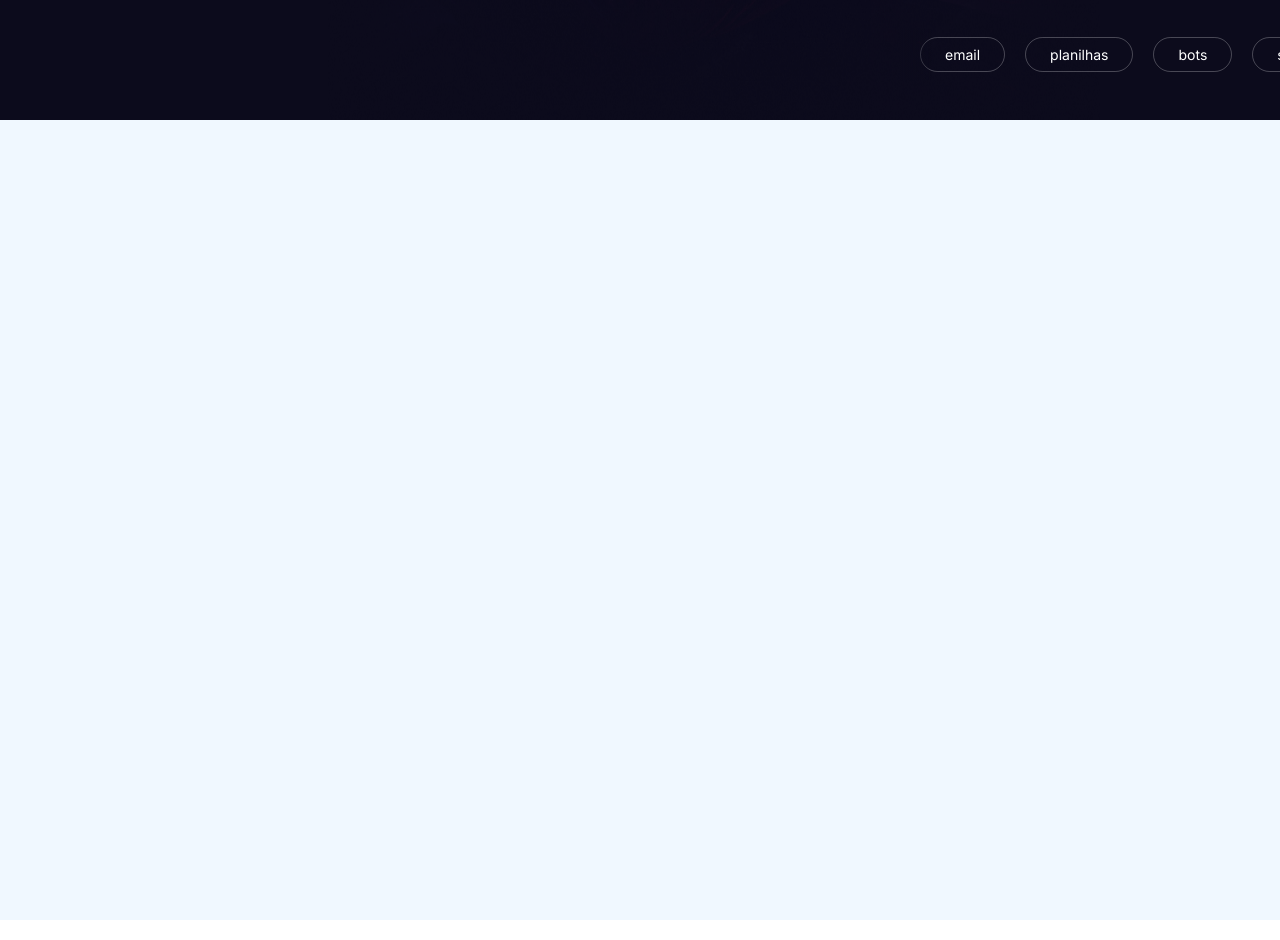
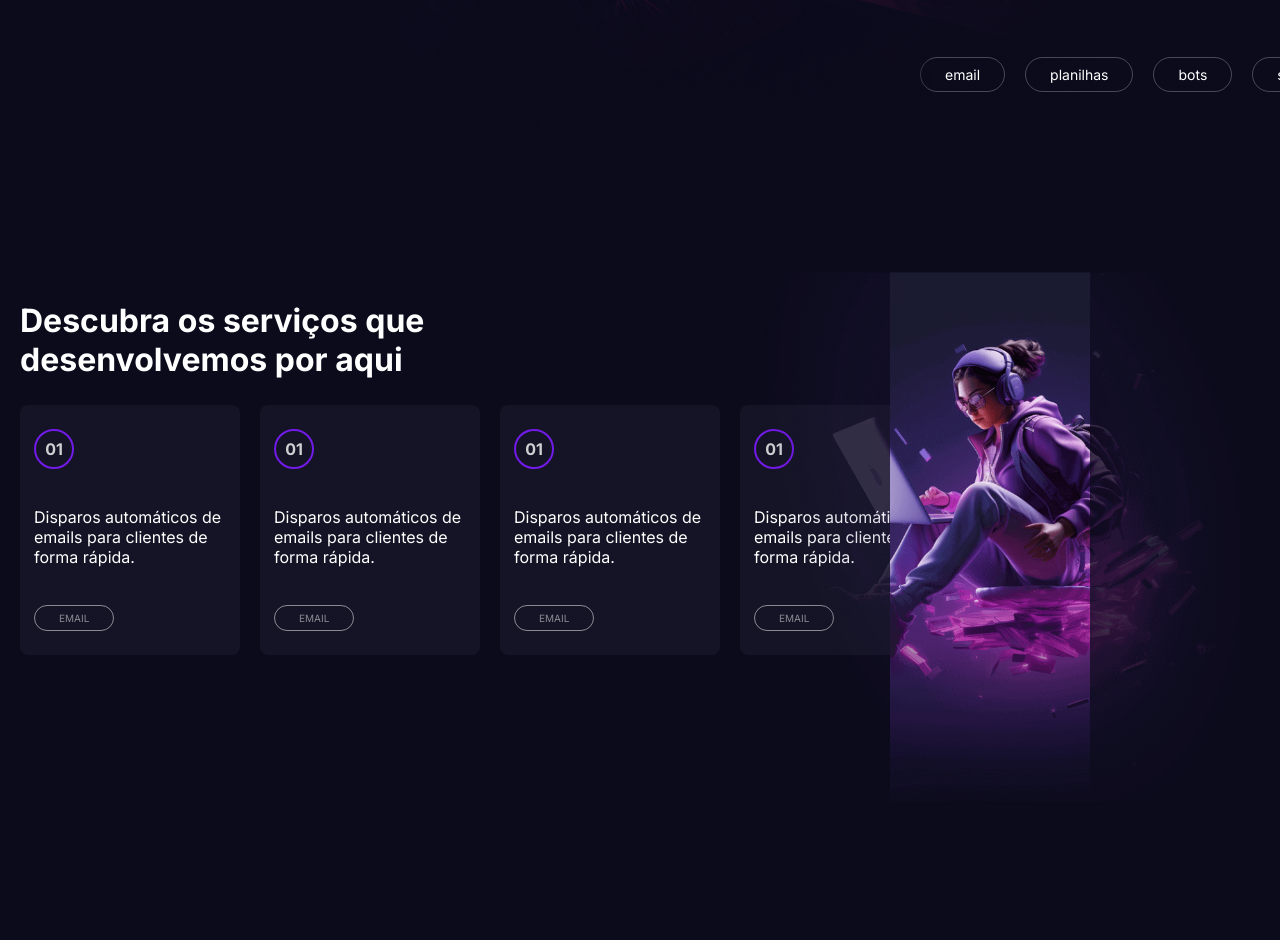
Before and after one commit to rogeritael/roger_rosa_portfolio, a Next.js app: page /automacao in a window 1280 px wide. Shown: the part 660-1600 px from the top of the page. Built offline with nearby package versions, Linux system fonts and the light colour scheme.

Commit message:
sessão de serviços

```diff
--- a/app/automacao/styles.scss
+++ b/app/automacao/styles.scss
@@ -6,3 +6,21 @@
     // padding: 20px;
     padding-top: 105px;
 }
+
+*::-webkit-scrollbar {
+    width: 8px;
+    height: 8px;
+}
+
+*::-webkit-scrollbar-track {
+    background: #0C0B1C;
+}
+
+*::-webkit-scrollbar-thumb {
+    background-color: #721AE7;
+    border-radius: 20px;
+
+    &:hover {
+        background-color: #8D1AE7;
+    }
+}
--- a/components/v2/Cover/styles.scss
+++ b/components/v2/Cover/styles.scss
@@ -1,5 +1,5 @@
 #automation_cover {
-    min-height: calc(100vh - 125px);
+    min-height: calc(100vh - 105px);
     display: flex;
     justify-content: center;
     position: relative;
@@ -86,7 +86,6 @@
         .title_box{
             margin-top: 0;
             position: relative;
-            // bottom: 80px;
             top: 70%;
 
             h1 {
--- /dev/null
+++ b/components/v2/ServiceItem/index.tsx
@@ -0,0 +1,19 @@
+import './styles.scss'
+
+interface ServiceItemProps {
+    position: string,
+    description: string,
+    category: string
+}
+
+export function ServiceItem({position, description, category}: ServiceItemProps){
+    return (
+        <article className="service_item">
+            <figure className='rounded'>
+                <p>{position}</p>
+            </figure>
+            <p className='description'>{description}</p>
+            <p className='category'>{category}</p>
+        </article>
+    )
+}
--- /dev/null
+++ b/components/v2/ServiceItem/styles.scss
@@ -0,0 +1,36 @@
+.service_item {
+    width: 220px;
+    height: 250px;
+    background-color: #151426;
+    border-radius: 8px;
+    padding: 24px 14px;
+    display: flex;
+    justify-content: space-between;
+    flex-direction: column;
+
+    .rounded {
+        border: 2px solid #721AE7;
+        width: 40px;
+        height: 40px;
+        border-radius: 50%;
+        display: grid;
+        place-items: center;
+
+        p {
+            opacity: 0.8;
+            font-weight: bold;
+        }
+    }
+
+    .category {
+        font-size: 10px;
+        color: #ffffff80;
+        text-transform: uppercase;
+        border: 1px solid #ffffff80;
+        display: inline-block;
+        width: fit-content;
+        padding: 6px 24px;
+        border-radius: 14px;
+        pointer-events: none;
+    }
+ }
--- a/components/v2/ServicesSection/page.tsx
+++ b/components/v2/ServicesSection/page.tsx
@@ -1,9 +1,48 @@
+import Image from 'next/image'
 import './styles.scss'
+
+import services_bg from '@/assets/v2/services_bg.png'
+import { Slider } from '../Slider'
+import { ServiceItem } from '../ServiceItem'
 
 export function ServicesSection(){
     return (
         <section id="services">
+            <h2>
+                Descubra os serviços que desenvolvemos por aqui
+            </h2>
 
+            <Slider>
+                <ServiceItem
+                    position={'01'}
+                    description='Disparos automáticos de emails para clientes de forma rápida.'
+                    category='email'
+                />
+                <ServiceItem
+                    position={'01'}
+                    description='Disparos automáticos de emails para clientes de forma rápida.'
+                    category='email'
+                />
+                <ServiceItem
+                    position={'01'}
+                    description='Disparos automáticos de emails para clientes de forma rápida.'
+                    category='email'
+                />
+                <ServiceItem
+                    position={'01'}
+                    description='Disparos automáticos de emails para clientes de forma rápida.'
+                    category='email'
+                />
+                <ServiceItem
+                    position={'01'}
+                    description='Disparos automáticos de emails para clientes de forma rápida.'
+                    category='email'
+                />
+            </Slider>
+
+            <figure className='bg'>
+                <Image src={services_bg} alt='imagem de fundo' />
+            </figure>
         </section>
     )
 }
--- a/components/v2/ServicesSection/styles.scss
+++ b/components/v2/ServicesSection/styles.scss
@@ -1,4 +1,29 @@
 #services {
-    background-color: aliceblue;
-    height: 100vh;
+    min-height: 100vh;
+    position: relative;
+
+    // mesmos estilos do slider para deixar alinhado
+    h2 {
+        max-width: 600px;
+        width: 100%;
+        position: absolute;
+        top: calc(50% - 200px);
+        transform: translateY(-50%);
+        left: 20px;
+        font-size: 32px;
+    }
+
+    .bg {
+        width: 500px;
+        position: absolute;
+        right: 40px;
+        top: 50%;
+        transform: translateY(-50%);
+
+        img {
+            width: 100%;
+            height: 100%;
+            object-fit: cover;
+        }
+    }
 }
--- /dev/null
+++ b/components/v2/Slider/index.tsx
@@ -0,0 +1,15 @@
+import './styles.scss'
+
+interface SliderProps {
+    children: React.ReactNode
+}
+
+export function Slider({ children }: SliderProps){
+    return (
+        <div id="slider">
+            <div className="rail">
+                {children}
+            </div>
+        </div>
+    )
+}
--- /dev/null
+++ b/components/v2/Slider/styles.scss
@@ -0,0 +1,19 @@
+#slider {
+    // border: 1px solid red;
+    max-width: 950px;
+    // width: 70vw;
+    overflow: hidden;
+    position: absolute;
+    top: 50%;
+    transform: translateY(-50%);
+    right: 390px;
+    left: 20px;
+    overflow-x: auto;
+
+    .rail {
+        width: fit-content;
+        display: flex;
+        gap: 20px;
+        margin-bottom: 20px;
+    }
+}
```
Also changed, not shown: assets/v2/services_bg.png (added).
